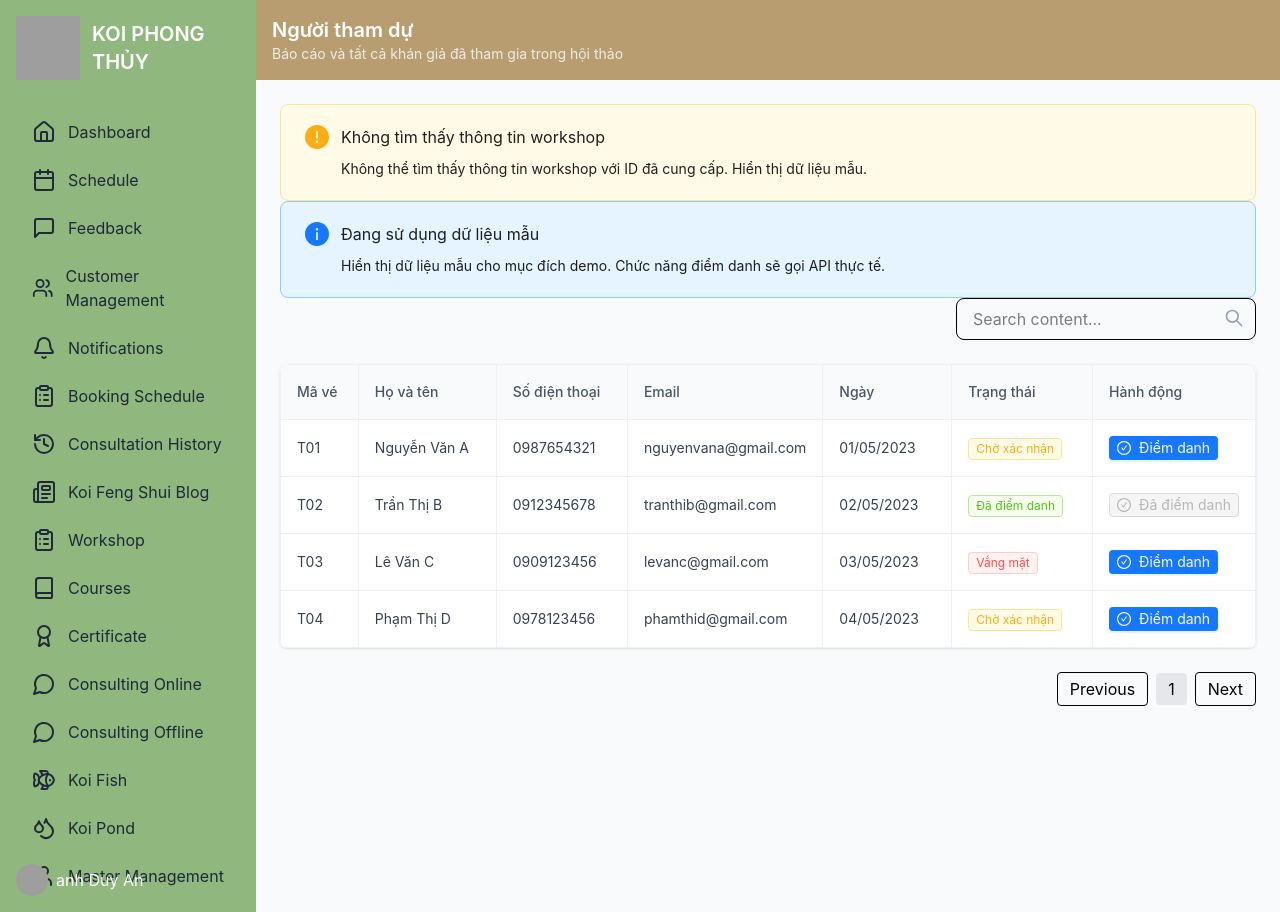
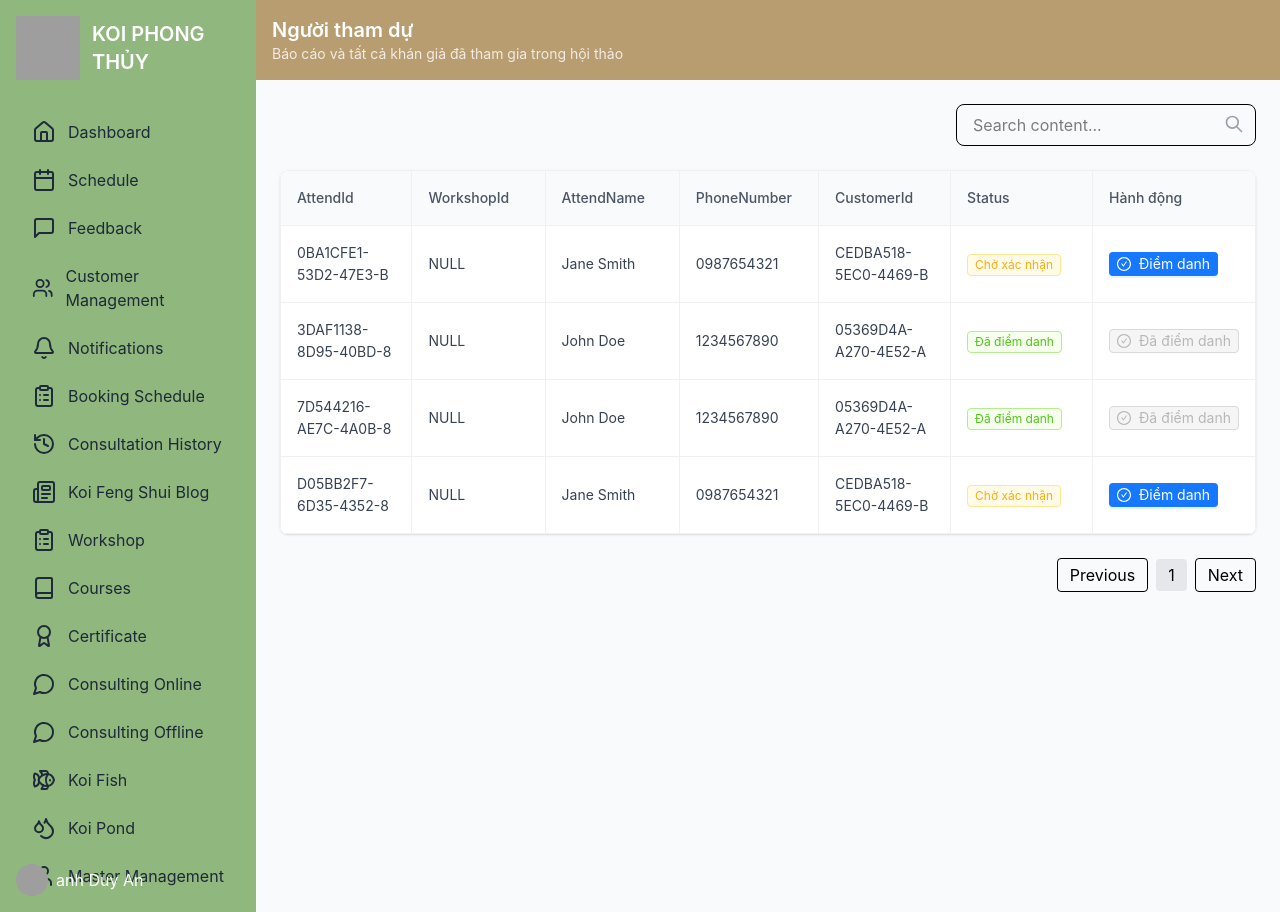
Before and after one commit to anqnd2510/KoiFengSuiConsultingSystem_FrontEnd, a React (Vite) app: page /audience in a window 1280 px wide. Built offline with nearby package versions, Linux system fonts and the light colour scheme; grey boxes are pictures that could not be loaded.

Commit message:
Update AudienceList to match database structure with proper columns

```diff
--- a/src/pages/AudienceList.jsx
+++ b/src/pages/AudienceList.jsx
@@ -10,122 +10,67 @@ import { checkInAudience } from "../services/audience.service";
 
 const { Title } = Typography;
 
-// Dữ liệu mẫu cho các workshop
-const workshopData = {
-  // Feng Shui for Beginners
-  "357B32FE-63D8-44D3-8": [
-    {
-      id: "FS001",
-      name: "Nguyễn Văn Minh",
-      phone: "0987123456",
-      email: "nguyenvanminh@gmail.com",
-      date: "15/03/2023",
-      status: "Chờ xác nhận",
-      registerId: "R101"
-    },
-    {
-      id: "FS002",
-      name: "Trần Thị Hoa",
-      phone: "0912345678",
-      email: "tranthihoa@gmail.com",
-      date: "16/03/2023",
-      status: "Đã điểm danh",
-      registerId: "R102"
-    },
-    {
-      id: "FS003",
-      name: "Lê Văn Tâm",
-      phone: "0909876543",
-      email: "levantam@gmail.com",
-      date: "17/03/2023",
-      status: "Vắng mặt",
-      registerId: "R103"
-    }
-  ],
-  // Advanced Koi Care
-  "A9A5E712-15F4-448F-A": [
-    {
-      id: "KC001",
-      name: "Phạm Thị Lan",
-      phone: "0978654321",
-      email: "phamthilan@gmail.com",
-      date: "10/04/2023",
-      status: "Chờ xác nhận",
-      registerId: "R201"
-    },
-    {
-      id: "KC002",
-      name: "Hoàng Văn Đức",
-      phone: "0965432109",
-      email: "hoangvanduc@gmail.com",
-      date: "11/04/2023",
-      status: "Đã điểm danh",
-      registerId: "R202"
-    },
-    {
-      id: "KC003",
-      name: "Ngô Thị Mai",
-      phone: "0932109876",
-      email: "ngothimai@gmail.com",
-      date: "12/04/2023",
-      status: "Chờ xác nhận",
-      registerId: "R203"
-    },
-    {
-      id: "KC004",
-      name: "Vũ Văn Hùng",
-      phone: "0945678901",
-      email: "vuvanhung@gmail.com",
-      date: "13/04/2023",
-      status: "Vắng mặt",
-      registerId: "R204"
-    }
-  ]
-};
-
-// Dữ liệu mẫu mặc định
-const defaultAudiences = [
+// Dữ liệu mẫu dựa trên hình ảnh
+const audienceData = [
   {
-    id: "T01",
-    name: "Nguyễn Văn A",
-    phone: "0987654321",
-    email: "nguyenvana@gmail.com",
-    date: "01/05/2023",
-    status: "Chờ xác nhận",
-    registerId: "R001"
+    id: 1,
+    attendId: "0BA1CFE1-53D2-47E3-B",
+    workshopId: "NULL",
+    attendName: "Jane Smith",
+    phoneNumber: "0987654321",
+    customerId: "CEDBA518-5EC0-4469-B",
+    status: "Pending"
   },
   {
-    id: "T02",
-    name: "Trần Thị B",
-    phone: "0912345678",
-    email: "tranthib@gmail.com",
-    date: "02/05/2023",
-    status: "Đã điểm danh",
-    registerId: "R002"
+    id: 2,
+    attendId: "3DAF1138-8D95-40BD-8",
+    workshopId: "NULL",
+    attendName: "John Doe",
+    phoneNumber: "1234567890",
+    customerId: "05369D4A-A270-4E52-A",
+    status: "Confirmed"
   },
   {
-    id: "T03",
-    name: "Lê Văn C",
-    phone: "0909123456",
-    email: "levanc@gmail.com",
-    date: "03/05/2023",
-    status: "Vắng mặt",
-    registerId: "R003"
+    id: 3,
+    attendId: "7D544216-AE7C-4A0B-8",
+    workshopId: "NULL",
+    attendName: "John Doe",
+    phoneNumber: "1234567890",
+    customerId: "05369D4A-A270-4E52-A",
+    status: "Confirmed"
   },
   {
-    id: "T04",
-    name: "Phạm Thị D",
-    phone: "0978123456",
-    email: "phamthid@gmail.com",
-    date: "04/05/2023",
-    status: "Chờ xác nhận",
-    registerId: "R004"
+    id: 4,
+    attendId: "D05BB2F7-6D35-4352-8",
+    workshopId: "NULL",
+    attendName: "Jane Smith",
+    phoneNumber: "0987654321",
+    customerId: "CEDBA518-5EC0-4469-B",
+    status: "Pending"
+  },
+  {
+    id: 5,
+    attendId: "E61CB314-41C9-4AAD-B",
+    workshopId: "357B32FE-63D8-4493-8",
+    attendName: "John Doe",
+    phoneNumber: "1234567890",
+    customerId: "05369D4A-A270-4E52-A",
+    status: "Confirmed"
+  },
+  {
+    id: 6,
+    attendId: "EE5E0887-6D93-4E0A-B",
+    workshopId: "A9A5E712-15F4-448F-A",
+    attendName: "Jane Smith",
+    phoneNumber: "0987654321",
+    customerId: "CEDBA518-5EC0-4469-B",
+    status: "Pending"
   }
 ];
 
 // Thông tin workshop
 const workshopInfo = {
-  "357B32FE-63D8-44D3-8": {
+  "357B32FE-63D8-4493-8": {
     name: "Feng Shui for Beginners",
     master: "Bob Chen",
     location: "Community Center",
@@ -151,22 +96,29 @@ const AudienceList = () => {
   const [checkingIn, setCheckingIn] = useState(false);
   const [workshop, setWorkshop] = useState(null);
 
-  // Lấy dữ liệu mẫu dựa trên workshopId
+  // Lấy dữ liệu dựa trên workshopId
   useEffect(() => {
     setLoading(true);
+
+    console.log("Workshop ID từ URL:", workshopId);
 
     // Tìm thông tin workshop
     const info = workshopInfo[workshopId];
     setWorkshop(info);
 
-    // Lấy danh sách người tham dự theo workshopId
-    const audienceList = workshopData[workshopId] || defaultAudiences;
-    setAudiences(audienceList);
+    // Lọc danh sách người tham dự theo workshopId
+    // Nếu workshopId là null, lấy tất cả người tham dự có workshopId là NULL
+    // Nếu có workshopId, lấy người tham dự có workshopId tương ứng
+    const filteredAudiences = workshopId
+      ? audienceData.filter(a => a.workshopId === workshopId)
+      : audienceData.filter(a => a.workshopId === "NULL");
+
+    setAudiences(filteredAudiences);
 
     if (info) {
       message.success(`Đã tải danh sách người tham dự cho workshop: ${info.name}`);
     } else {
-      message.info("Hiển thị dữ liệu mẫu cho người tham dự");
+      message.info("Đã tải danh sách người tham dự");
     }
 
     setLoading(false);
@@ -183,7 +135,7 @@ const AudienceList = () => {
 
   // Xử lý điểm danh người tham dự
   const handleCheckIn = async (audience) => {
-    if (!workshopId || !audience.registerId) {
+    if (!audience.attendId) {
       message.error("Thiếu thông tin cần thiết để điểm danh");
       return;
     }
@@ -192,15 +144,15 @@ const AudienceList = () => {
 
     try {
       // Gọi API điểm danh
-      const result = await checkInAudience(workshopId, audience.registerId);
+      const result = await checkInAudience(workshopId, audience.attendId);
 
       if (result.success) {
-        message.success(`Điểm danh thành công cho ${audience.name}`);
+        message.success(`Điểm danh thành công cho ${audience.attendName}`);
         // Cập nhật trạng thái người tham dự trong danh sách
         setAudiences(prevAudiences =>
           prevAudiences.map(item =>
             item.id === audience.id
-              ? { ...item, status: "Đã điểm danh" }
+              ? { ...item, status: "Confirmed" }
               : item
           )
         );
@@ -215,7 +167,7 @@ const AudienceList = () => {
       setAudiences(prevAudiences =>
         prevAudiences.map(item =>
           item.id === audience.id
-            ? { ...item, status: "Đã điểm danh" }
+            ? { ...item, status: "Confirmed" }
             : item
         )
       );
@@ -226,24 +178,37 @@ const AudienceList = () => {
 
   const getStatusColor = (status) => {
     switch (status) {
-      case "Đã điểm danh":
+      case "Confirmed":
         return "success";
-      case "Chờ xác nhận":
+      case "Pending":
         return "warning";
-      case "Vắng mặt":
+      case "Absent":
         return "error";
       default:
         return "default";
     }
   };
 
+  const getStatusText = (status) => {
+    switch (status) {
+      case "Confirmed":
+        return "Đã điểm danh";
+      case "Pending":
+        return "Chờ xác nhận";
+      case "Absent":
+        return "Vắng mặt";
+      default:
+        return status;
+    }
+  };
+
   // Lọc dữ liệu theo từ khóa tìm kiếm
   const filteredAudiences = audiences.filter(audience => {
     return (
-      (audience.name && audience.name.toLowerCase().includes(searchTerm.toLowerCase())) ||
-      (audience.phone && audience.phone.toLowerCase().includes(searchTerm.toLowerCase())) ||
-      (audience.email && audience.email.toLowerCase().includes(searchTerm.toLowerCase())) ||
-      (audience.id && audience.id.toLowerCase().includes(searchTerm.toLowerCase()))
+      (audience.attendName && audience.attendName.toLowerCase().includes(searchTerm.toLowerCase())) ||
+      (audience.phoneNumber && audience.phoneNumber.toLowerCase().includes(searchTerm.toLowerCase())) ||
+      (audience.customerId && audience.customerId.toLowerCase().includes(searchTerm.toLowerCase())) ||
+      (audience.attendId && audience.attendId.toLowerCase().includes(searchTerm.toLowerCase()))
     );
   });
 
@@ -256,43 +221,43 @@ const AudienceList = () => {
 
   const columns = [
     {
-      title: "Mã vé",
-      dataIndex: "id",
-      key: "id",
-      width: "10%",
-    },
-    {
-      title: "Họ và tên",
-      dataIndex: "name",
-      key: "name",
-      width: "20%",
-    },
-    {
-      title: "Số điện thoại",
-      dataIndex: "phone",
-      key: "phone",
+      title: "AttendId",
+      dataIndex: "attendId",
+      key: "attendId",
       width: "15%",
     },
     {
-      title: "Email",
-      dataIndex: "email",
-      key: "email",
+      title: "WorkshopId",
+      dataIndex: "workshopId",
+      key: "workshopId",
       width: "15%",
     },
     {
-      title: "Ngày",
-      dataIndex: "date",
-      key: "date",
+      title: "AttendName",
+      dataIndex: "attendName",
+      key: "attendName",
       width: "15%",
     },
     {
-      title: "Trạng thái",
+      title: "PhoneNumber",
+      dataIndex: "phoneNumber",
+      key: "phoneNumber",
+      width: "15%",
+    },
+    {
+      title: "CustomerId",
+      dataIndex: "customerId",
+      key: "customerId",
+      width: "15%",
+    },
+    {
+      title: "Status",
       dataIndex: "status",
       key: "status",
       width: "15%",
       render: (status) => (
         <Tag color={getStatusColor(status)}>
-          {status}
+          {getStatusText(status)}
         </Tag>
       ),
     },
@@ -301,10 +266,10 @@ const AudienceList = () => {
       key: "action",
       width: "10%",
       render: (_, record) => (
-        record.status !== "Đã điểm danh" ? (
+        record.status !== "Confirmed" ? (
           <Popconfirm
             title="Điểm danh người tham dự"
-            description={`Bạn có chắc muốn điểm danh cho ${record.name}?`}
+            description={`Bạn có chắc muốn điểm danh cho ${record.attendName}?`}
             onConfirm={() => handleCheckIn(record)}
             okText="Có"
             cancelText="Không"
@@ -343,7 +308,7 @@ const AudienceList = () => {
 
       {/* Main Content */}
       <div className="p-6">
-        {workshop ? (
+        {workshop && (
           <div className="mb-6 bg-white p-4 rounded-lg shadow-sm">
             <Title level={4}>{workshop.name}</Title>
             <div className="grid grid-cols-1 md:grid-cols-3 gap-4">
@@ -361,23 +326,7 @@ const AudienceList = () => {
               </div>
             </div>
           </div>
-        ) : (
-          <Alert
-            message="Không tìm thấy thông tin workshop"
-            description="Không thể tìm thấy thông tin workshop với ID đã cung cấp. Hiển thị dữ liệu mẫu."
-            type="warning"
-            showIcon
-            className="mb-4"
-          />
         )}
-
-        <Alert
-          message="Đang sử dụng dữ liệu mẫu"
-          description="Hiển thị dữ liệu mẫu cho mục đích demo. Chức năng điểm danh sẽ gọi API thực tế."
-          type="info"
-          showIcon
-          className="mb-4"
-        />
 
         <div className="mb-6 flex justify-end">
           <SearchBar onSearch={handleSearch} />
--- a/src/pages/WorkshopStaff.jsx
+++ b/src/pages/WorkshopStaff.jsx
@@ -93,7 +93,10 @@ const WorkshopStaff = () => {
   };
 
   const handleRowClick = (workshop) => {
-    navigate(`/audience?workshopId=${workshop.workshopId || workshop.id}`);
+    // Đảm bảo sử dụng đúng ID workshop khi chuyển trang
+    const workshopId = workshop.workshopId || workshop.id;
+    console.log("Chuyển đến trang audience với workshopId:", workshopId);
+    navigate(`/audience?workshopId=${workshopId}`);
   };
 
   const handlePageChange = (page) => {
```
